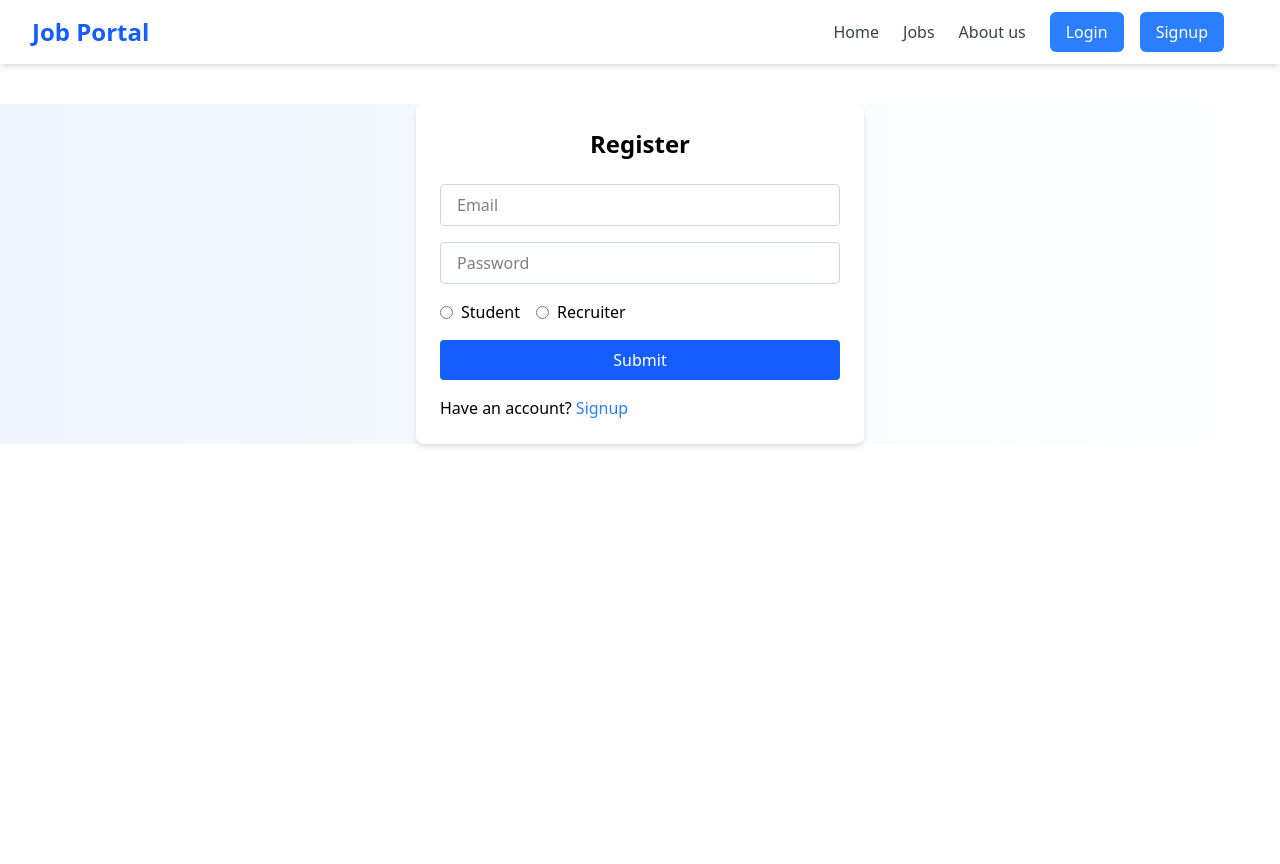
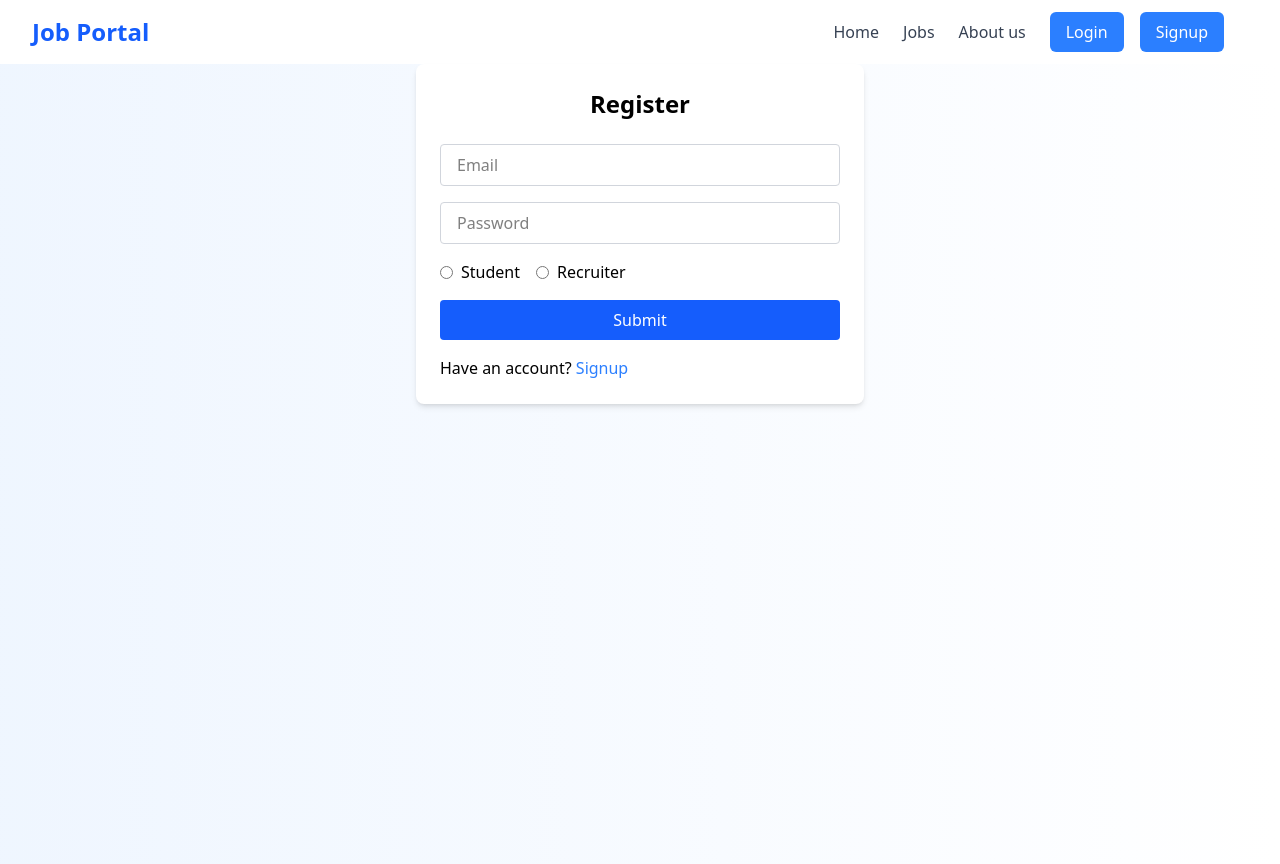
Before and after one commit to iamaayush-git/Job-Portal, a React (Vite) app in the folder frontend/: page /login in a window 1280 px wide. Before the commit the page ends 800 px from the top, so only its background shows below. Built offline with nearby package versions, Linux system fonts and the light colour scheme; no server answers.

Commit message:
add protected route, rolebased route and public route

```diff
--- a/frontend/src/App.jsx
+++ b/frontend/src/App.jsx
@@ -79,7 +79,7 @@ const App = () => {
   return (
     <>
       <Navbar />
-      <div className='bg-gradient-to-r from-blue-50 to-white'>
+      <div className='bg-gradient-to-r from-blue-50 to-white min-h-screen'>
         <Routes>
           {/* can access with or without  logged in */}
           <Route path='/' element={<Home />} />
--- a/frontend/src/components/ProtectedRoutes.jsx
+++ b/frontend/src/components/ProtectedRoutes.jsx
@@ -4,7 +4,7 @@ import { Navigate, Outlet } from 'react-router-dom'
 const ProtectedRoutes = ({ user }) => {
   console.log(user);
 
-  if (!user) return <Navigate to={"/"} />
+  if (!user) return <Navigate to={"/login"} />
   if (user) return <Outlet />
 
 }
--- a/frontend/src/pages/Login.jsx
+++ b/frontend/src/pages/Login.jsx
@@ -52,7 +52,7 @@ const Login = () => {
   }
 
   return (
-    <div className="max-w-md mx-auto mt-10 p-6 bg-white shadow-md rounded-lg">
+    <div className="max-w-md mx-auto p-6 bg-white shadow-md rounded-lg">
       <h2 className="text-2xl font-bold mb-6 text-center">Register</h2>
       <form onSubmit={handleSubmit} className="space-y-4">
         <input
```
